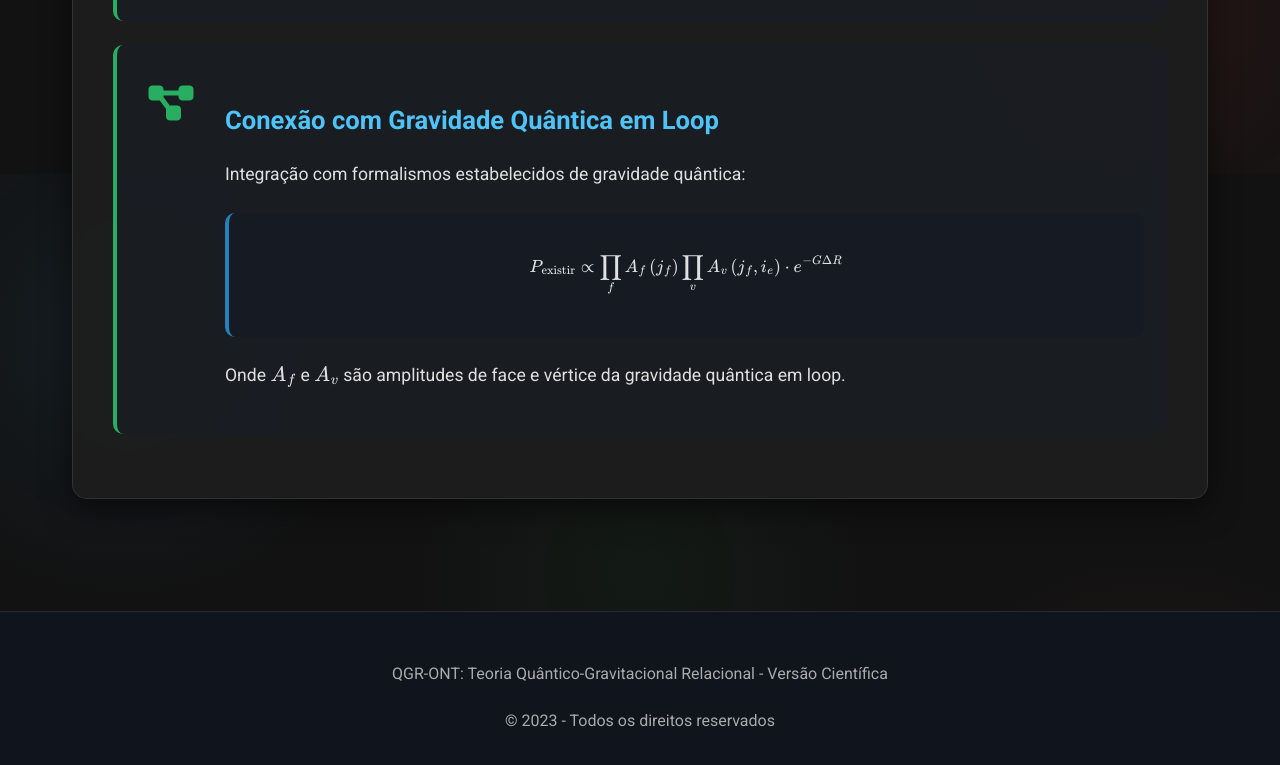
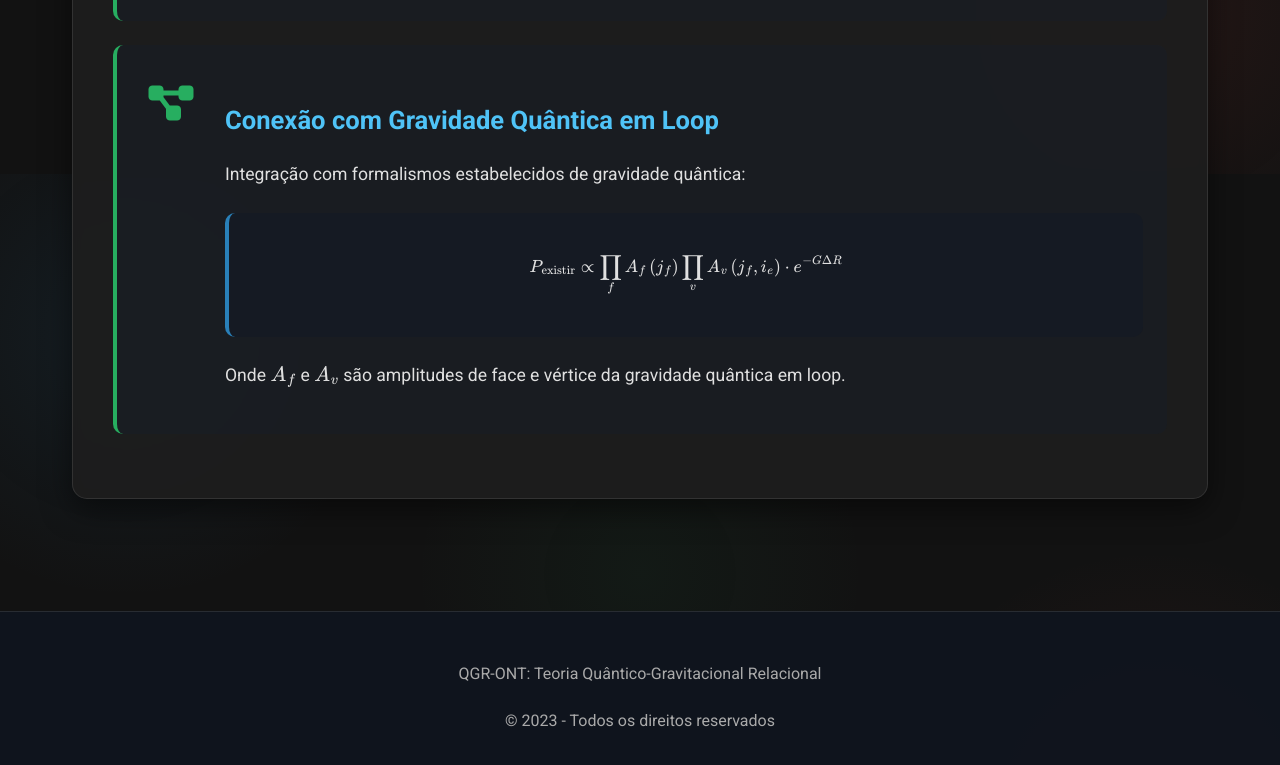
Before and after one commit to antoniocherubim/QGR-ONT, a plain HTML site: page index.html in a window 1280 px wide. Shown: the part 2226-2991 px from the top of the page. Drawn offline with nearby package versions, Linux system fonts and the light colour scheme.

Commit message:
Update index.html

```diff
--- a/index.html
+++ b/index.html
@@ -687,7 +687,7 @@
   </div>
 
   <div class="footer">
-    <p>QGR-ONT: Teoria Quântico-Gravitacional Relacional - Versão Científica</p>
+    <p>QGR-ONT: Teoria Quântico-Gravitacional Relacional</p>
     <p>&copy; 2023 - Todos os direitos reservados</p>
   </div>
 
```
